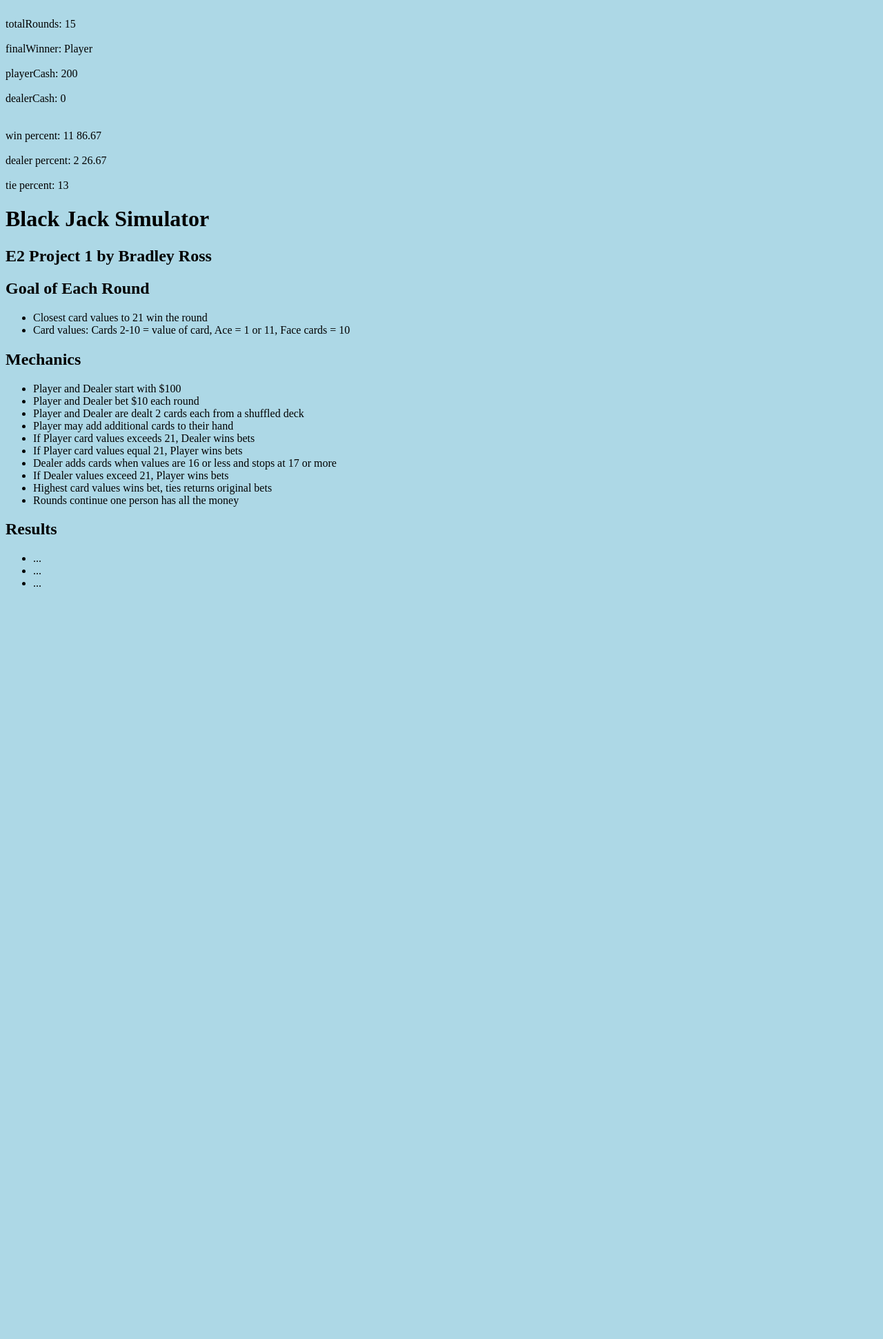
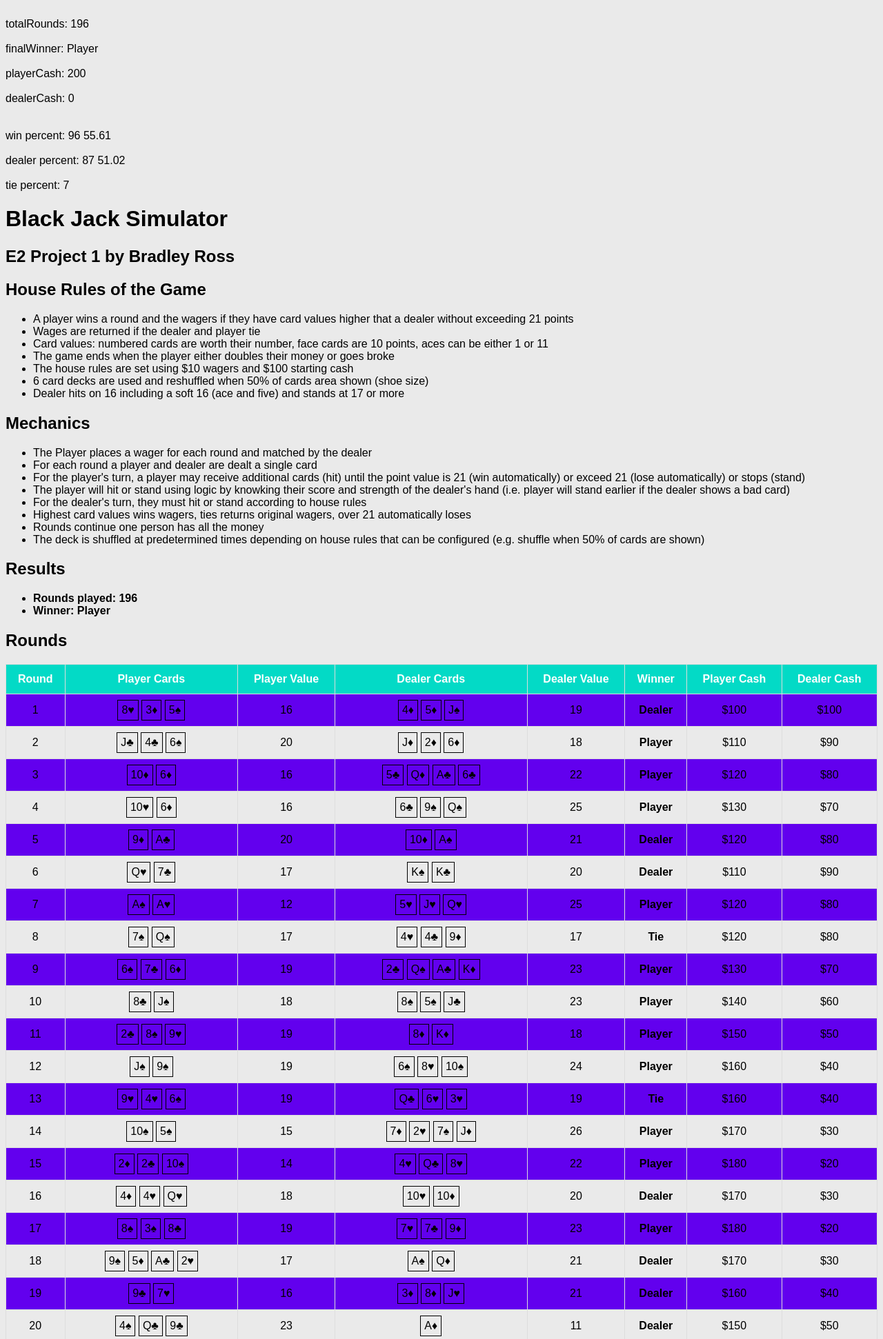
Before and after one commit to bar181/e2, a PHP site: page / in a window 1280 px wide. Shown: the top 1942 px of the page at 69% size. Before the commit the page ends 851 px from the top, so only its background shows below. Run offline with PHP 8.4, Linux system fonts and the light colour scheme.

Commit message:
add round output with css

```diff
--- a/p1/index-view.php
+++ b/p1/index-view.php
@@ -13,33 +13,77 @@
 
     <h2>E2 Project 1 by Bradley Ross</h2>
 
-    <h2>Goal of Each Round</h2>
+    <h2>House Rules of the Game</h2>
     <ul>
-        <li>Closest card values to 21 win the round</li>
-        <li>Card values: Cards 2-10 = value of card, Ace = 1 or 11, Face cards = 10</li>
+        <li>A player wins a round and the wagers if they have card values higher that a dealer without exceeding 21
+            points</li>
+        <li>Wages are returned if the dealer and player tie</li>
+        <li>Card values: numbered cards are worth their number, face cards are 10 points, aces can be either 1 or 11
+        </li>
+        <li>The game ends when the player either doubles their money or goes broke</li>
+        <li>The house rules are set using $10 wagers and $100 starting cash</li>
+        <li>6 card decks are used and reshuffled when 50% of cards area shown (shoe size)</li>
+        <li>Dealer hits on 16 including a soft 16 (ace and five) and stands at 17 or more</li>
     </ul>
 
     <h2>Mechanics</h2>
     <ul>
-        <li>Player and Dealer start with $100</li>
-        <li>Player and Dealer bet $10 each round</li>
-        <li>Player and Dealer are dealt 2 cards each from a shuffled deck</li>
-        <li>Player may add additional cards to their hand</li>
-        <li>If Player card values exceeds 21, Dealer wins bets</li>
-        <li>If Player card values equal 21, Player wins bets</li>
-        <li>Dealer adds cards when values are 16 or less and stops at 17 or more</li>
-        <li>If Dealer values exceed 21, Player wins bets</li>
-        <li>Highest card values wins bet, ties returns original bets</li>
+        <li>The Player places a wager for each round and matched by the dealer</li>
+        <li>For each round a player and dealer are dealt a single card</li>
+        <li>For the player's turn, a player may receive additional cards (hit) until the point value is 21 (win
+            automatically) or exceed 21 (lose automatically) or stops (stand)</li>
+        <li>The player will hit or stand using logic by knowking their score and strength of the dealer's hand (i.e.
+            player will stand earlier if the dealer shows a bad card)</li>
+        <li>For the dealer's turn, they must hit or stand according to house rules</li>
+        <li>Highest card values wins wagers, ties returns original wagers, over 21 automatically loses</li>
         <li>Rounds continue one person has all the money</li>
+        <li>The deck is shuffled at predetermined times depending on house rules that can be configured (e.g. shuffle
+            when 50% of cards are shown)</li>
     </ul>
 
 
     <h2>Results</h2>
     <ul>
-        <li>...</li>
-        <li>...</li>
-        <li>...</li>
+        <li><strong>Rounds played: <?php echo $totalRounds; ?></strong> </li>
+        <li><strong>Winner: <?php echo $finalWinner; ?></strong></li>
     </ul>
+
+    <h2>Rounds</h2>
+    <table id="table">
+
+        <tr>
+            <th>Round</th>
+            <th>Player Cards</th>
+            <th>Player Value</th>
+            <th>Dealer Cards </th>
+            <th>Dealer Value </th>
+            <th>Winner</th>
+            <th>Player Cash</th>
+            <th>Dealer Cash</th>
+        </tr>
+        <?php foreach ($rounds as $key =>$round) { ?>
+        <tr>
+            <td><?php echo $key + 1 ?></td>
+            <td>
+                <?php foreach ($round['player']['cards'] as $card) { ?>
+                <span class='card'><?php echo $card; ?></span>
+                <?php } ?>
+            </td>
+            <td><?php echo $round['player']['cardValues'] ?></td>
+            <td>
+                <?php foreach ($round['dealer']['cards'] as $card) { ?>
+                <span class='card'><?php echo $card; ?></span>
+                <?php } ?>
+            </td>
+            <td><?php echo $round['dealer']['cardValues'] ?></td>
+            <td><strong><?php echo $round['winner'] ?></strong></td>
+            <td>$<?php echo $round['player']['endCash'] ?></td>
+            <td>$<?php echo $round['dealer']['endCash'] ?></td>
+        </tr>
+        <?php } ?>
+    </table>
+
+
 </body>
 
 </html>
--- a/p1/index.php
+++ b/p1/index.php
@@ -1,6 +1,8 @@
 <?php
 # gereral blackjack rules: https://en.wikipedia.org/wiki/Blackjack
 # suits icons css: https://hesweb.dev/files/e2p1-examples/war/
+# table css: https://www.w3schools.com/css/tryit.asp?filename=trycss_table_fancy
+# color theme: https://material.io/design/color/the-color-system.html#color-theme-creation
 
 # ----------- set global variables and defaults -----------
 
@@ -42,7 +44,7 @@ dealerStand: casino rules where dealer must hit on 16 or less (stand on soft 17)
 */
 $aiLogic = [
     'standardStand' => 14,
-    'goodStand' => 11,
+    'goodStand' => 12,
     'goodCards' => [4,5,6],
     'badStand' => 16,
     'badCards' => [10,11],
@@ -189,12 +191,11 @@ while ($playerCash > 0 && $dealerCash > 0) {
 
         $standDecision = $aiLogic['standardStand'];
         if (in_array($round['dealer']['cardValues'], $aiLogic['badCards'])) {
-            # you are in a bad position (dealer has good cards) - player stands at higher amount
-            # e.g. if dealer shows an ace, then keep hitting until you have a 17 (default) or better
+            # you are in a bad position (dealer has good cards like an Ace or Face card) - player stands at higher amount
             $standDecision = $aiLogic['badStand'];
         }
         if (in_array($round['dealer']['cardValues'], $aiLogic['goodCards'])) {
-            # you are in a good position (dealer has bad cards) - stand earlier
+            # you are in a good position (dealer has bad cards like a 4,5 or 6) - stand earlier
             $standDecision = $aiLogic['goodStand'];
         }
         if ($score >= $standDecision) {
--- a/p1/style.css
+++ b/p1/style.css
@@ -1,5 +1,6 @@
 body {
-    background-color: lightblue;
+    background-color: #EAEAEA;
+    font-family: Arial, Helvetica, sans-serif;
 }
 
 .card {
@@ -7,3 +8,26 @@ body {
     display: inline-block;
     padding: 5px;
 }
+
+#table {
+    border-collapse: collapse;
+    width: 100%;
+    text-align: center;
+  }
+
+  #table td, #table th {
+    border: 1px solid #ddd;
+    padding: 8px;
+  }
+
+  #table tr:nth-child(even){background-color: #6200EE;}
+
+  #table tr:hover {background-color: #018786;}
+
+  #table th {
+    padding-top: 12px;
+    padding-bottom: 12px;
+    text-align: center;
+    background-color: #03DAC6;
+    color: white;
+  }
```
